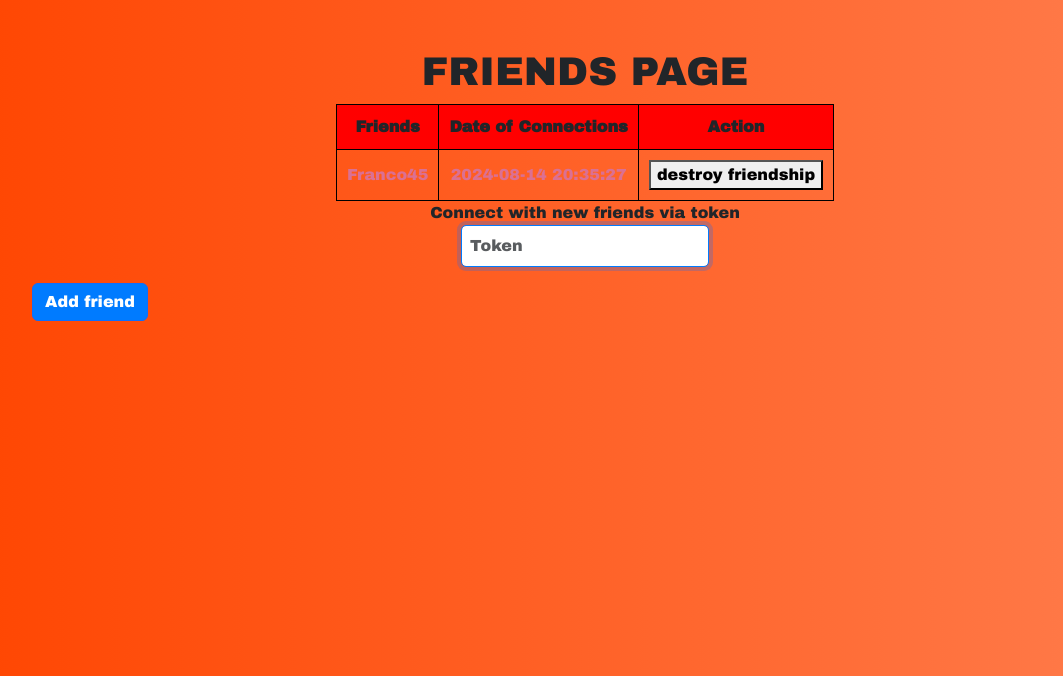
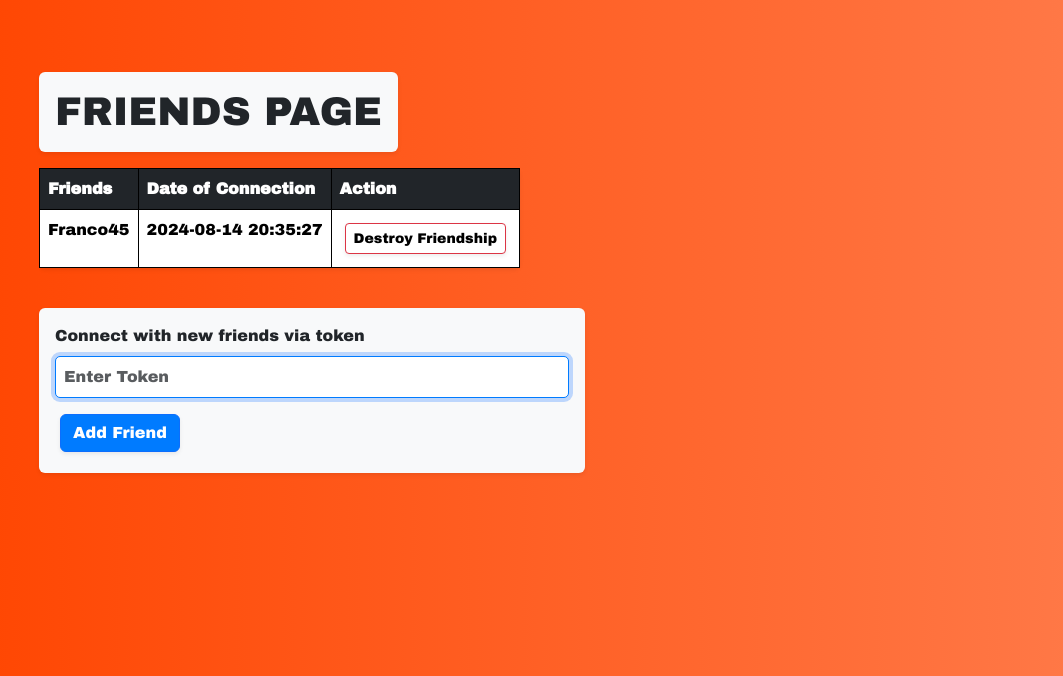
Before and after one commit to giusber2005/here, a Flask app: page /friends in a window 1280 px wide. Shown: the part 124-800 px from the top of the page, without its empty margins (55-1118 px from the left). Run offline with Flask 3, Linux system fonts and the light colour scheme; a user stored in the database is signed in; some libraries are stand-ins or nearby versions.

Commit message:
design improvements

```diff
--- a/problems.txt
+++ b/problems.txt
@@ -1,8 +1,4 @@
 THINGS LEFT TO DO:
-    resolve problem photo profile generation in the editing of the user informations page
-    resolve alignment of the error boxes in the informations page
-    align the date of creation input field
-    resolve phone number problem in the account page
     see if you can improve the design in the account page
     resolve the problems with the implementation of the reset of the password
     finish design of the pages actually in the websites
--- a/static/scripts/account_scripts.js
+++ b/static/scripts/account_scripts.js
@@ -1,5 +1,10 @@
 
 document.addEventListener('DOMContentLoaded', function() {
+
+    let prefix = document.getElementById("prefixDiv");
+    if (prefix.innerHTML === "None") {
+        prefix.style.display = "None";
+    }
 
     var photoFileName = document.getElementById('PhotoFile').textContent.trim();
     var imagePath = 'static/profile_images/' + photoFileName;
--- a/templates/account.html
+++ b/templates/account.html
@@ -78,9 +78,9 @@
         </div>
         <div class="card-body clearfix" id="optionalContainer">
             {% for key, value in optional_informations.items() %}
-                {% if key != 'id' and key != 'username' %}
+                {% if key != 'id' and key != 'username'  and key != 'prefix'%}
                     <div class="d-flex justify-content-start align-items-center mb-3 optionalCards">
-                        {% if key != 'photo' and key != 'phone_number' and key != 'prefix' %}
+                        {% if key != 'photo' and key != 'phone_number' %}
                             <strong class="me-2">{{ key|capitalize }}:</strong>
                             <div class="me-2 optionalValues">{{ value }}</div>
                             <form action="/delete_information" method="post" class="d-inline">
@@ -100,7 +100,7 @@
                             </form>
                         {% elif key == 'phone_number' %}
                             <strong class="me-2">Phone Number:</strong>
-                            <div class="me-2">{{ optional_informations.get('prefix') }}</div>
+                            <div id="prefixDiv" class="me-2">{{ optional_informations.get('prefix') }}</div>
                             <div class="me-2 optionalValues">{{ value }}</div>
                             <form action="/delete_information" method="post" class="d-inline">
                                 <input type="hidden" name="field" value="{{ key }}">
--- a/templates/friends.html
+++ b/templates/friends.html
@@ -5,43 +5,82 @@
 {% endblock %}
 
 {% block main %}
-    <h1 id="title"> FRIENDS PAGE </h1>
-    <table>
-        <thead>
+    <div class="container">
+        <!-- Title -->
+        <h1 id="title" class="my-4 float-start shadow-sm p-3 mb-3 bg-body-tertiary rounded">FRIENDS PAGE</h1>
+        <div class="clearfix"></div> <!-- Clear float to ensure table appears below title -->
+
+        <!-- Friends Table -->
+        <div class="table-responsive">
+            <table class="table table-hover table-bordered text-start w-auto float-start shadow-sm p-3 bg-body-tertiary rounded">
+                <thead class="table-dark">
                     <tr>
-                <th> Friends </th>
-                <th> Date of Connections </th>
-                <th> Action </th>
+                        <th class="text-nowrap">Friends</th>
+                        <th class="text-nowrap">Date of Connection</th>
+                        <th class="text-nowrap">Action</th>
                     </tr>
                 </thead>
                 <tbody>
                     {% for key in table %}
-                <tr>
-                    <td> {{ key.username }} </td>
-                    <td> {{ key.timestamp }} </td>
-                    <td>
-                        <button data-bs-toggle="collapse" data-bs-target="#confirm"> destroy friendship </button>
-                        <form id="confirm" class="collapse" action="/destroy" method="post">
-                            <div> Are you sure? </div>
+                        <tr class="table-row-hover">
+                            <td class="text-nowrap">{{ key.username }}</td>
+                            <td class="text-nowrap">{{ key.timestamp }}</td>
+                            <td class="text-nowrap">
+                                <button class="btn btn-danger btn-sm shadow-sm" data-bs-toggle="collapse" data-bs-target="#confirm-{{ key.username }}">
+                                    Destroy Friendship
+                                </button>
+                                <div id="confirm-{{ key.username }}" class="collapse mt-2">
+                                    <div class="card card-body shadow-sm">
+                                        <p class="mb-2">Are you sure?</p>
+                                        <form action="/destroy" method="post" class="d-flex gap-2">
                                             <input type="hidden" value="{{ key.username }}" name="username">
-                            <button type="submit"> yes </button>
-                            <button type="button" data-bs-toggle="collapse" data-bs-target="#confirm"> no </button>
+                                            <button class="btn btn-danger btn-sm shadow-sm" type="submit">Yes</button>
+                                            <button class="btn btn-secondary btn-sm shadow-sm" type="button" data-bs-toggle="collapse" data-bs-target="#confirm-{{ key.username }}">No</button>
                                         </form>
+                                    </div>
+                                </div>
                             </td>
                         </tr>
                     {% endfor %}
                 </tbody>
             </table>
+        </div>
 
+        <!-- Add Friend Form -->
+        <form action="/friends" method="post" class="mt-4 w-50 float-start shadow-sm p-3 bg-body-tertiary rounded">
+            <div class="mb-3">
+                <label for="token" class="form-label float-start">Connect with new friends via token</label>
+                {% if message and field == "token" %}
+                    <p class="text-danger">{{ message }}</p>
+                {% endif %}
+                <input autocomplete="off" autofocus class="form-control" id="token" name="token" placeholder="Enter Token" type="text">
+            </div>
+            <button class="btn btn-primary shadow-sm" type="submit">Add Friend</button>
+        </form>
+    </div>
 
-    <form action="/friends" method="post">
-        <label for="token">Connect with new friends via token </label>
-        <div class="mb-3">
-            {% if message and field == "token" %}
-                <p style="color: red"> {{ message }}</p>
-            {% endif %}
-            <input autocomplete="off" autofocus class="form-control mx-auto w-auto" name="token" placeholder="Token" type="text">
-        </div>
-        <button class="btn btn-primary" type="submit">Add friend</button>
-    </form>
+    <style>
+        /* Hover effect for table rows */
+        .table-row-hover:hover {
+            background-color: #f8f9fa; /* Light gray background on hover */
+            transition: background-color 0.2s ease;
+        }
+
+        /* Hover effects for buttons */
+        .btn:hover {
+            box-shadow: 0 4px 8px rgba(0, 0, 0, 0.2); /* Add shadow on hover */
+            transition: box-shadow 0.2s ease;
+        }
+
+        /* Shadow for card and input fields */
+        .card, .form-control, .shadow-sm {
+            box-shadow: 0 4px 6px rgba(0, 0, 0, 0.1);
+            transition: box-shadow 0.2s ease;
+        }
+
+        /* Box shadow hover effect */
+        .card:hover, .form-control:hover, .shadow-sm:hover {
+            box-shadow: 0 6px 12px rgba(0, 0, 0, 0.15);
+        }
+    </style>
 {% endblock %}
```
Also changed, not shown: static/scripts/informations_scripts.js (+3 -4 lines), templates/informations.html (+32 -3 lines), database.db, 2 other files. Lines whose indentation alone changed are shown as unchanged.
